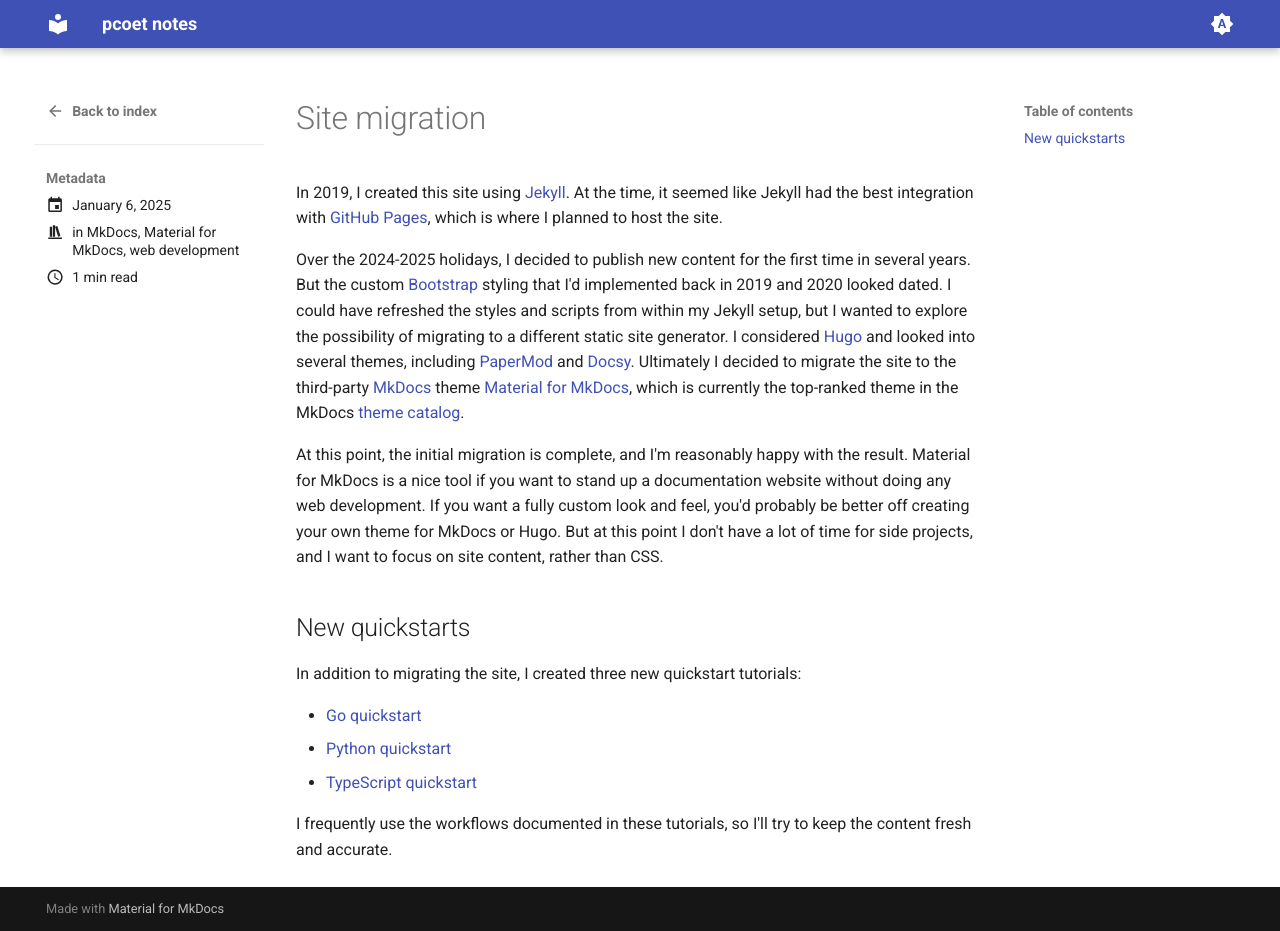
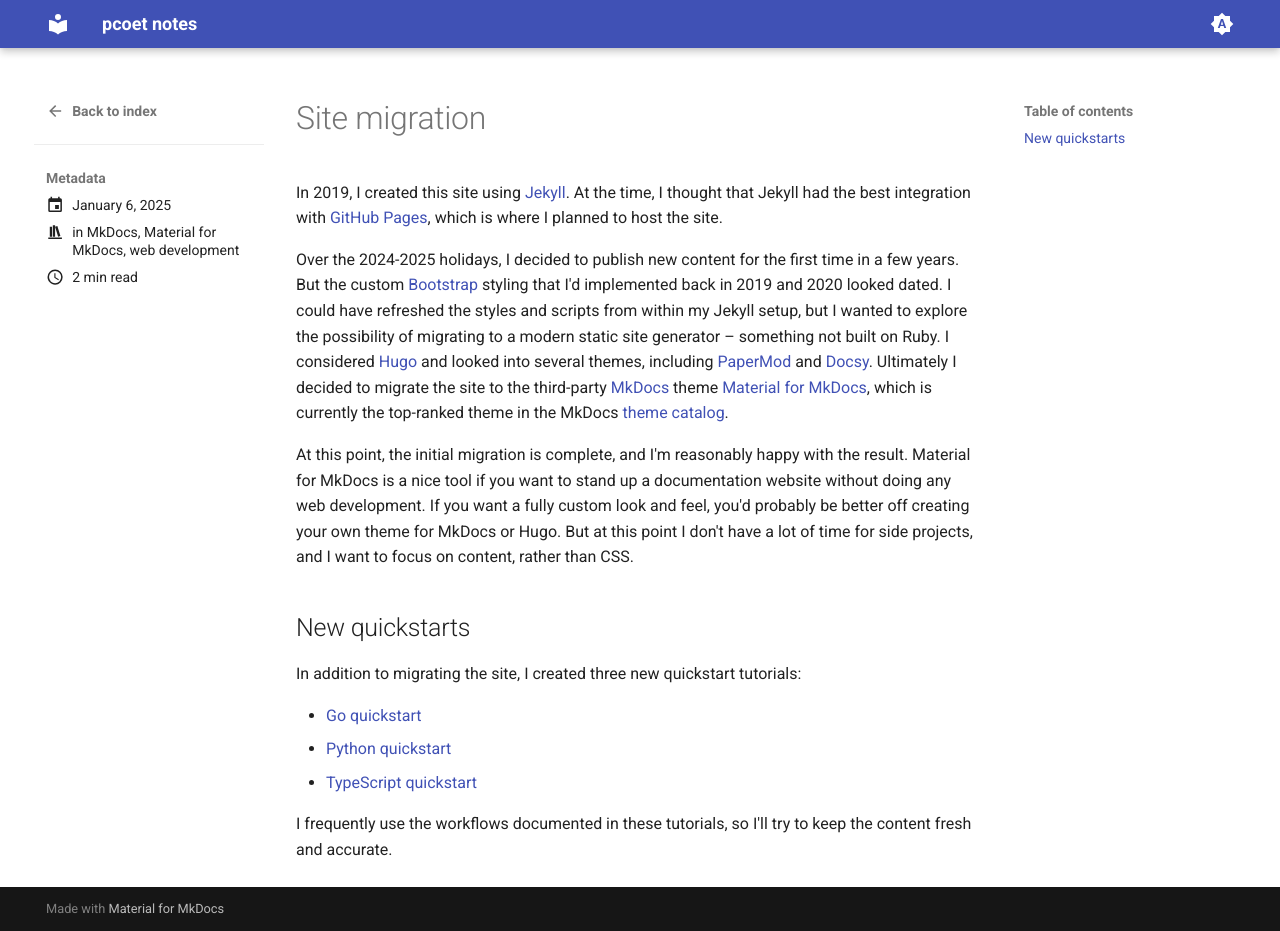
Before and after one commit to pcoet/pcoet.github.io, an MkDocs documentation site: the page built from docs/blog/posts/site-migration.md, in a window 1280 px wide and 931 px high. Built offline with MkDocs 1.6.1 and Material for MkDocs 9.7.7, drawn with Linux system fonts in a browser that asks for light colours.

Commit message:
minor tweaks to index, about, and latest blog

```diff
--- a/docs/blog/posts/site-migration.md
+++ b/docs/blog/posts/site-migration.md
@@ -9,17 +9,17 @@
 # Site migration
 
 In 2019, I created this site using [Jekyll](https://jekyllrb.com/). At the time,
-it seemed like Jekyll had the best integration with
+I thought that Jekyll had the best integration with
 [GitHub Pages](https://pages.github.com/), which is where I planned to host the
 site.
 
 Over the 2024-2025 holidays, I decided to publish new content for the first time
-in several years. But the custom [Bootstrap](https://getbootstrap.com/) styling
+in a few years. But the custom [Bootstrap](https://getbootstrap.com/) styling
 that I'd implemented back in 2019 and 2020 looked dated. I could have refreshed
-the styles and scripts from within my Jekyll setup, but I wanted to
-explore the possibility of migrating to a different static site generator.
-I considered [Hugo](https://gohugo.io/) and looked into several themes,
-including [PaperMod](https://github.com/adityatelange/hugo-PaperMod) and
+the styles and scripts from within my Jekyll setup, but I wanted to explore the
+possibility of migrating to a modern static site generator &ndash; something not
+built on Ruby. I considered [Hugo](https://gohugo.io/) and looked into several
+themes, including [PaperMod](https://github.com/adityatelange/hugo-PaperMod) and
 [Docsy](https://www.docsy.dev/about/). Ultimately I decided to migrate the site
 to the third-party [MkDocs](https://www.mkdocs.org/) theme
 [Material for MkDocs](https://squidfunk.github.io/mkdocs-material/), which is
@@ -31,7 +31,7 @@
 documentation website without doing any web development. If you want a fully
 custom look and feel, you'd probably be better off creating your own theme for
 MkDocs or Hugo. But at this point I don't have a lot of time for side projects,
-and I want to focus on site content, rather than CSS.
+and I want to focus on content, rather than CSS.
 
 ## New quickstarts
 
```
Also changed, not shown: docs/about.md (+1 -1 lines), docs/index.md (+2 -3 lines).
